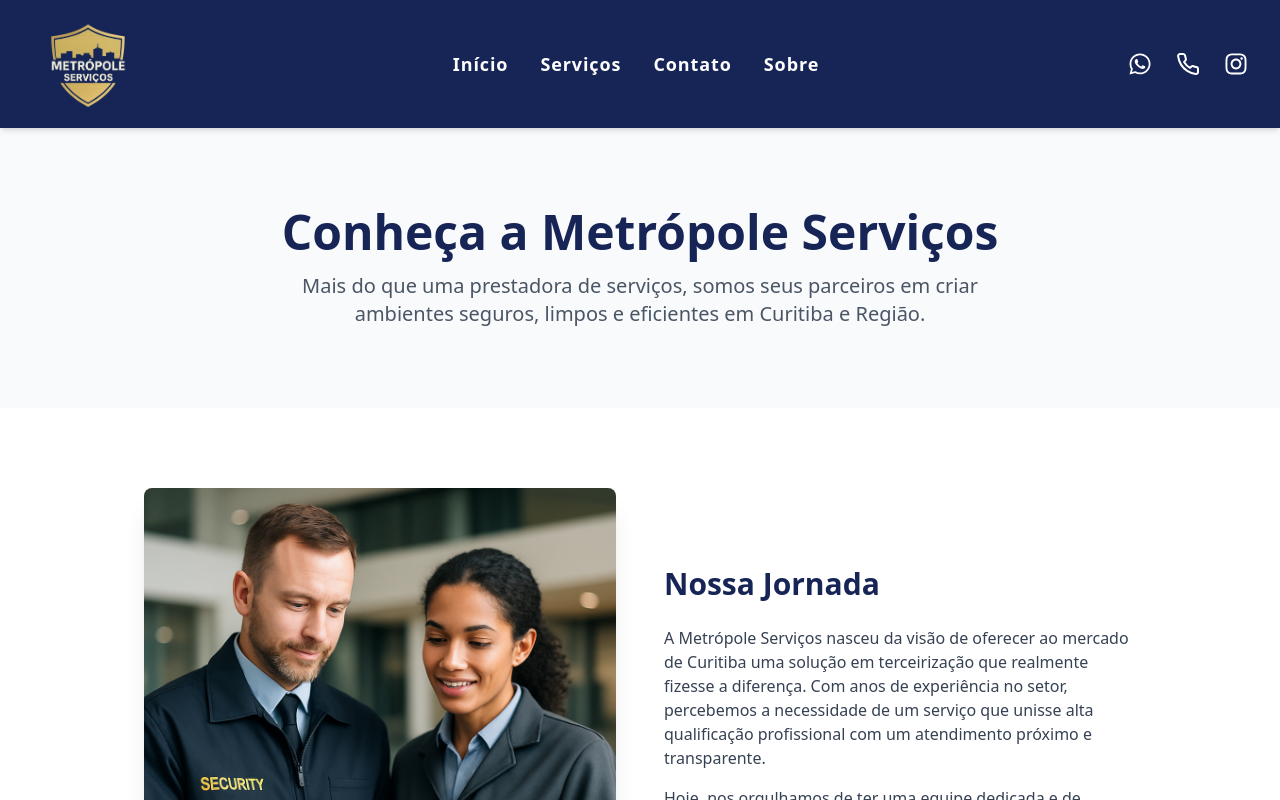
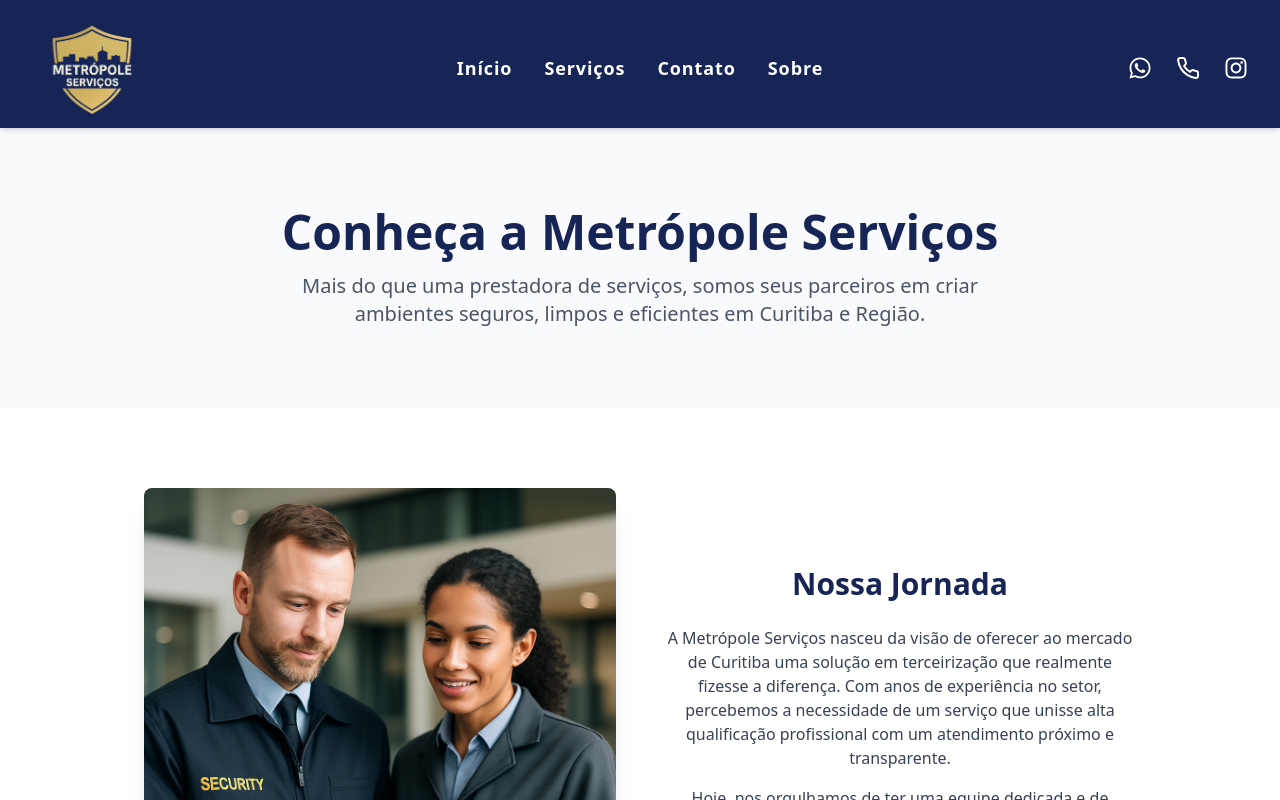
Before and after one commit to Ismaelthe10/metropole, a React (Vite) app: page /sobre in a window 1280 px wide. Shown: the top 800 px of the page. Built offline with nearby package versions, Linux system fonts and the light colour scheme.

Commit message:
fix header height and center text in about

```diff
--- a/src/components/Header/Header.jsx
+++ b/src/components/Header/Header.jsx
@@ -17,12 +17,17 @@
   };
 
   return (
-    <header className="shadow-md bg-blue-950 text-white relative ">
+    <header className="shadow-md bg-blue-950 text-white h-32 relative">
       {" "}
       <div className="base-container flex items-center justify-between p-2">
         <div className="flex-shrink-0 hover:scale-105 transition-transform duration-300">
           <a href="/" aria-label="Voltar para a página inicial">
-            <img src={logo} className="w-28" alt="Logo da Metrópole Serviços" />
+            <img
+              src={logo}
+              width="120"
+              height="48"
+              alt="Logo da Metrópole Serviços"
+            />
           </a>
         </div>
 
--- a/src/pages/About/About.jsx
+++ b/src/pages/About/About.jsx
@@ -48,7 +48,7 @@
                 className="rounded-lg shadow-xl w-full h-auto flex-shrink-0 hover:scale-105 transition-transform duration-1000"
               />
             </div>
-            <div className="text-gray-700">
+            <div className="text-gray-700 text-center">
               <h2 className="text-3xl font-bold text-blue-950 mb-6">
                 Nossa Jornada
               </h2>
```
